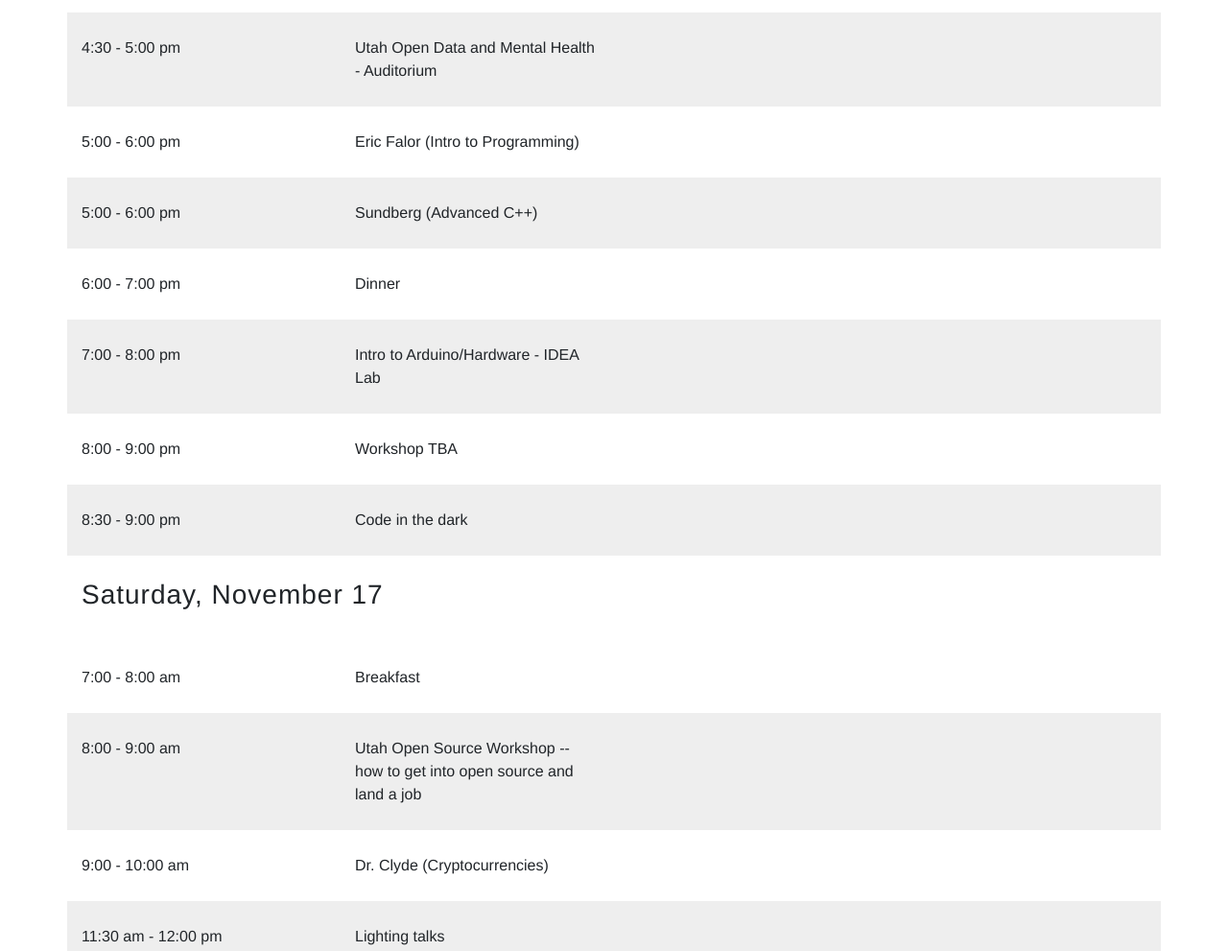
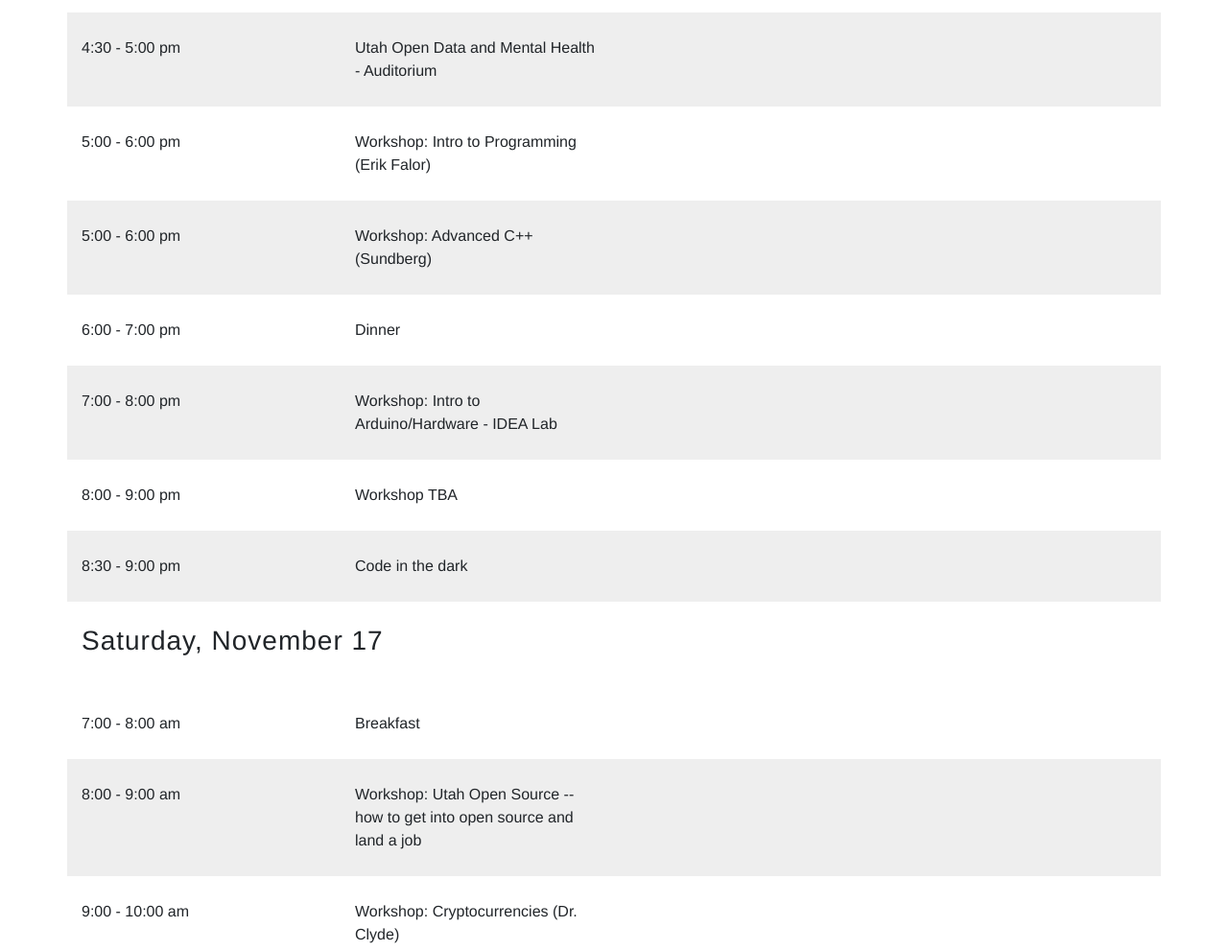
Before and after one commit to hackUSU/hackathon, a plain HTML site: page index.html in a window 1280 px wide. Shown: the part 4680-5671 px from the top of the page at 96% size. Drawn offline with Linux system fonts and the light colour scheme; a web font is replaced by a local one.

Commit message:
spelling fix and workshop modification

```diff
--- a/index.html
+++ b/index.html
@@ -343,11 +343,11 @@
 			</div>
 			<div class="row">
 				<div class="col-md-3 offset-md-3 schedule-time">5:00 - 6:00 pm</div>
-				<div class="col-md-3">Eric Falor (Intro to Programming)</div>
+				<div class="col-md-3">Workshop: Intro to Programming (Erik Falor)</div>
 			</div>
 			<div class="row">
 				<div class="col-md-3 offset-md-3 schedule-time">5:00 - 6:00 pm</div>
-				<div class="col-md-3">Sundberg (Advanced C++)</div>
+				<div class="col-md-3">Workshop: Advanced C++ (Sundberg)</div>
 			</div>
 			<div class="row">
 				<div class="col-md-3 offset-md-3 schedule-time">6:00 - 7:00 pm</div>
@@ -355,7 +355,7 @@
 			</div>
 			<div class="row">
 				<div class="col-md-3 offset-md-3 schedule-time">7:00 - 8:00 pm</div>
-				<div class="col-md-3">Intro to Arduino/Hardware - IDEA Lab</div>
+				<div class="col-md-3">Workshop: Intro to Arduino/Hardware - IDEA Lab</div>
 			</div>
 			<div class="row">
 				<div class="col-md-3 offset-md-3 schedule-time">8:00 - 9:00 pm</div>
@@ -374,11 +374,11 @@
 			</div>
 			<div class="row">
 				<div class="col-md-3 offset-md-3 schedule-time">8:00 - 9:00 am</div>
-				<div class="col-md-3">Utah Open Source Workshop -- how to get into open source and land a job</div>
+				<div class="col-md-3">Workshop: Utah Open Source -- how to get into open source and land a job</div>
 			</div>
 			<div class="row">
 				<div class="col-md-3 offset-md-3 schedule-time">9:00 - 10:00 am</div>
-				<div class="col-md-3">Dr. Clyde (Cryptocurrencies)</div>
+				<div class="col-md-3">Workshop: Cryptocurrencies (Dr. Clyde)</div>
 			</div>
 			<div class="row">
 				<div class="col-md-3 offset-md-3 schedule-time">11:30 am - 12:00 pm</div>
```
